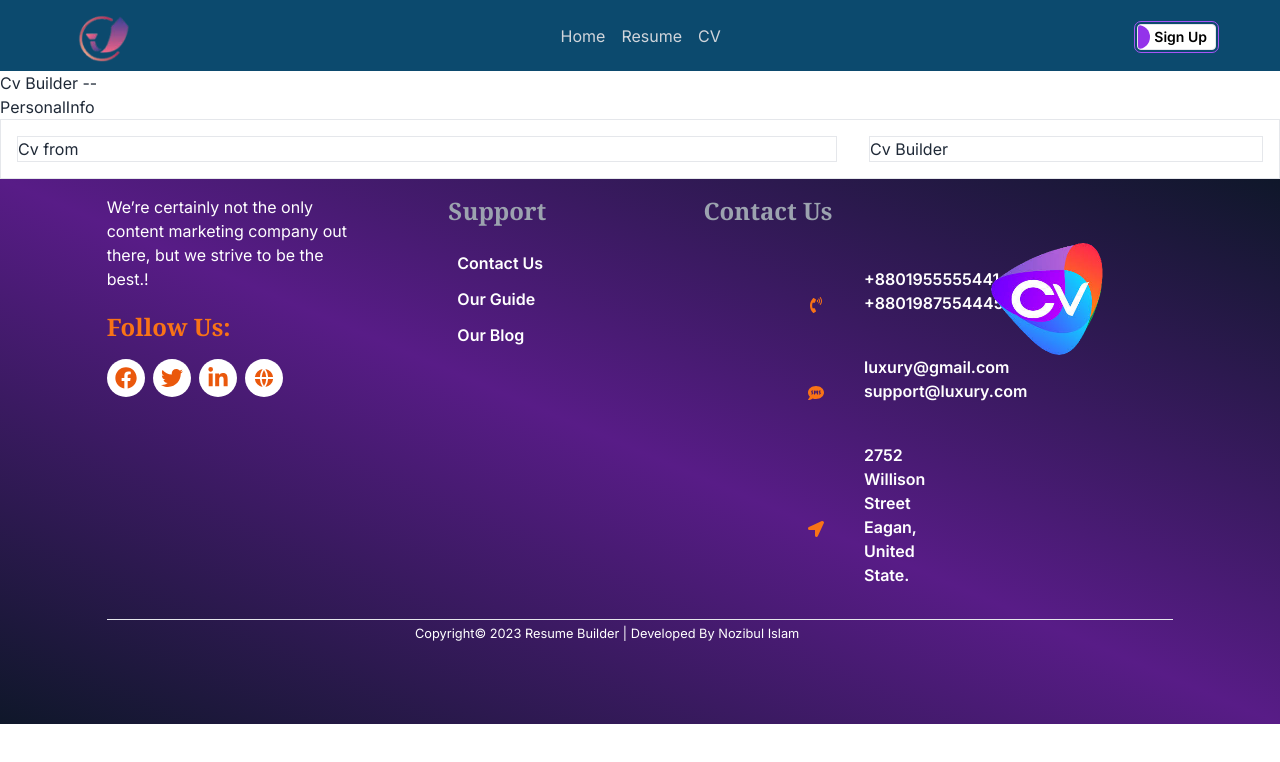
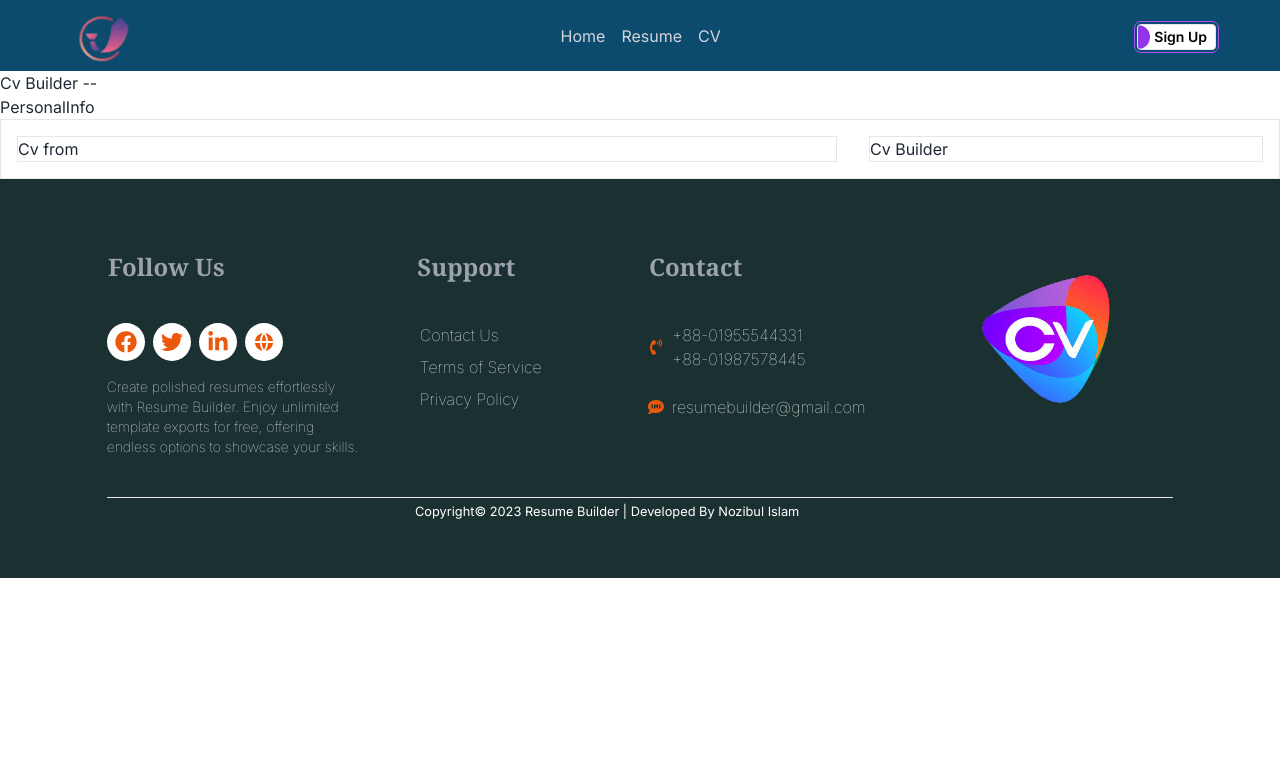
Before and after one commit to Nozibul/resume-builder-app, a Next.js app: page /cv/cv_builder in a window 1280 px wide. Shown: the top 762 px of the page. Built offline with nearby package versions, Linux system fonts and the light colour scheme.

Commit message:
Update the footer section and also resiponsive

```diff
--- a/src/app/globals.css
+++ b/src/app/globals.css
@@ -6,34 +6,21 @@
 @layer components {
 
   /* icon */
-  .icon-hover{
-    @apply transition duration-300 delay-200 ease-in-out
-  }
-
   .social-icon{
     @apply text-orange-600
             text-[22px]
             rounded-full
             p-2
-            hover:-translate-y-2
-            hover:bg-orange-700
-            hover:text-white
             bg-white
   }
 
 
 
-/* Footer Section */
-.footer-support{
-  @apply mt-3 flex flex-col pl-10 text-base font-semibold
-}
 
-.footerContact{
-  @apply flex items-center pl-40 text-white mt-10 font-semibold
 
-}
+
 .footerIcon{
-  @apply text-orange-500 text-base mt-7 mr-10
+  @apply text-orange-600 text-base mr-2
 
 }
 
--- a/src/app/home/page.js
+++ b/src/app/home/page.js
@@ -1,9 +1,17 @@
+import AccordionItem from './accordingSection/AccordionItem'
+import Banner from './bannerSection/Banner'
 import ChooseSection from './chooseSection/ChooseSection'
+import Templates from './templates/Templates'
+import Works from './worksSection/Works'
 
 const HomePage = () => {
   return (
     <div>
+        <Banner />
+        <Works />
+        <Templates  />
         <ChooseSection />
+        <AccordionItem />
     </div>
   )
 }
--- a/src/components/templates/Templates.jsx
+++ b/src/app/home/templates/Templates.jsx
@@ -1,7 +1,7 @@
 "use client";
 import { useState } from "react";
-import { TextTitle, TextHeader } from "../ui/text/Text";
-import TemplatesList from "../lists/TemplatesList";
+import { TextTitle, TextHeader } from "../../../components/ui/text/Text";
+import TemplatesList from "../../../components/lists/TemplatesList";
 import { useRouter } from "next/navigation";
 
 const Templates = () => {
@@ -23,8 +23,8 @@ const Templates = () => {
 
 
   return (
-    <section className="w-full template-section">
-      <div className="w-11/12 mx-auto mt-12">
+    <section className="w-full template-section py-2">
+      <div className="w-11/12 mx-auto mt-10">
         <div className="text-center py-8 pt-5">
           <TextTitle textTitle="CV/Resume Templates" />
           <TextHeader textHeader="Select Your Desired Premium Templates For Free" tSize="text-xl" />
--- a/src/app/page.js
+++ b/src/app/page.js
@@ -1,9 +1,4 @@
-import AccordionItem from "@/app/home/accordingSection/AccordionItem"
-import Banner from "@/app/home/bannerSection/Banner"
-import Templates from "@/components/templates/Templates"
-import Works from "@/app/home/worksSection/Works"
 import HomePage from "./home/page"
-
 
 export const metadata = {
   title: 'Home - Resume Builder',
@@ -14,11 +9,7 @@ export default function Home() {
   return (
     <>
       <section className="w-full flex min-h-screen flex-col items-center">
-       <Banner />
-       <Works />
-       <Templates />
        <HomePage />
-       <AccordionItem />
       </section>
    </>
   )
--- a/src/components/footer/FooterPage.jsx
+++ b/src/components/footer/FooterPage.jsx
@@ -1,95 +1,104 @@
-import { FaPhoneVolume, FaSms, FaLocationArrow } from "react-icons/fa";
+import { FaPhoneVolume, FaSms } from "react-icons/fa";
 import Image from "next/image";
 import Link from "next/link";
 import SocialIcon from "../ui/icons/SocialIcon";
 import { TextHeader } from "../ui/text/Text";
-import footerLogo from "../../../public/assets/cv-footer.png"
-
+import footerLogo from "../../../public/assets/cv-footer.png";
 
 const FooterPage = () => {
   const supports = [
-
     {
-                pages:"Contact Us",
-                link: "/contact"
-
+      pages: "Contact Us",
+      link: "/contact",
     },
     {
-                pages:"Our Guide",
-                link: "/guide"
-
+      pages: "Terms of Service",
+      link: "/contact",
     },
 
     {
-                pages:"Our Blog",
-                link: "/blog"
-
+      pages: "Privacy Policy",
+      link: "/contact",
     },
-
   ];
 
-
   return (
-        <div className='pt-50 pb-20 relative z-[-1] bg-gradient-to-tr from-slate-900 via-purple-900 to-slate-900'>
-            <div className="grid grid-cols-4 w-10/12 gap-4 mx-auto">
-
-                <div className='w-64 text-white item-center'>
-                  <p className="mt-4 ">We’re certainly not the only content marketing company
-                  out there, but we strive to be the best.!
-                  </p>
-                  <div className="mt-5">
-                   <span className="text-2xl font-bold font-serif text-orange-500">Follow Us:</span>
-                   <div>
+    <div className="pt-14 pb-14 relative z-[-1] bg-[#1b3131]">
+      <div className="grid grid-cols-4 w-10/12 xl:grid-cols-4 lg:grid-cols-4 md:grid-cols-2 sm:grid-cols-1 xs:grid-cols-1 gap-4 mx-auto">
+        <div className="text-white item-center">
+          <div className="mt-4">
+            <div className="w-6/12 lg:-ml-1 md:-ml-4">
+              <TextHeader textHeader="Follow Us" />
+            </div>
+            <div className="pt-2">
               <SocialIcon />
             </div>
           </div>
+          <p className="mt-4 text-sm font-thin">
+            Create polished resumes effortlessly with Resume Builder. Enjoy
+            unlimited template exports for free, offering endless options to
+            showcase your skills.
+          </p>
         </div>
 
-                <div className='w-60 text-white '>
+        <div className=" text-white">
+          <div className="w-8/12 lg:ml-1 md:-ml-8">
             <TextHeader textHeader="Support" />
-                   <div className="mt-6 pb-6 ml-10">
-                    { supports?.map((support)=><Link key={support.pages} className='footer-support hover:-translate-y-1 icon-hover' href={`${support.link}`}>{support.pages}</Link>)}
+          </div>
+          <div className="pt-2 mt-6">
+            {supports?.map((support) => (
+              <Link
+                key={support.pages}
+                className="w-8/12 mt-2 flex flex-col place-items-start mx-auto text-base font-thin hover:-translate-y-1 transition duration-300 delay-200 ease-in-out"
+                href={`${support.link}`}
+              >
+                {support.pages}
+              </Link>
+            ))}
           </div>
         </div>
 
-                <div className='w-60 text-white item-center'>
-                <TextHeader textHeader="Contact Us" />
+        <div className=" text-white item-center">
+          <div className="w-6/12 lg:-ml-4 md:-ml-8">
+            <TextHeader textHeader="Contact" />
+          </div>
 
-                     <div className='footerContact '>
-                        <p><FaPhoneVolume className='footerIcon '></FaPhoneVolume></p>
-                           <Link className="flex flex-col" href="/">
-                            <p>+8801955555441</p>
-                            <p>+8801987554445</p>
+          <div className="flex items-center text-white mt-10 ">
+            <p>
+              <FaPhoneVolume className="footerIcon "></FaPhoneVolume>
+            </p>
+            <div className="flex flex-col font-thin" href="/">
+              <p>+88-01955544331</p>
+              <p>+88-01987578445</p>
+            </div>
+          </div>
+
+          <div className="flex items-center text-white mt-6 ">
+            <p>
+              <FaSms className="footerIcon "></FaSms>{" "}
+            </p>
+            <Link className="font-thin" href="/">
+              resumebuilder@gmail.com
             </Link>
           </div>
 
-                     <div className='footerContact '>
-                       <p><FaSms className='footerIcon '></FaSms> </p>
-                          <Link href="/">
-                          luxury@gmail.com <br />
-                          support@luxury.com
-                          </Link>
         </div>
 
-                     <div className='footerContact'>
-                        <p><FaLocationArrow className='footerIcon'></FaLocationArrow> </p>
-                           <Link href="/">
-                                2752 Willison Street <br />
-                                Eagan, United State.
-                           </Link>
+        <div className="text-white item-center">
+          <Image
+            className="w-32 h-32 mx-auto mt-10"
+            src={footerLogo}
+            alt="Footer Logo"
+          />
         </div>
       </div>
-
-                <div className='w-64 text-white item-center'>
-                 <Image className="w-28 h-28 mx-auto mt-16" src={footerLogo} alt='Footer Logo' />
-
-                </div>
-
-            </div>
-               <div className='w-10/12 mx-auto mt-8'>
+      <div className="w-10/12 mx-auto mt-10">
         <hr className="text-white" />
         <div className="w-[450px] mx-auto ">
-                   <small className='text-white'> Copyright&copy; 2023 Resume Builder | Developed By Nozibul Islam</small>
+          <small className="text-white">
+            {" "}
+            Copyright&copy; 2023 Resume Builder | Developed By Nozibul Islam
+          </small>
         </div>
       </div>
     </div>
--- a/src/components/ui/icons/SocialIcon.jsx
+++ b/src/components/ui/icons/SocialIcon.jsx
@@ -1,27 +1,27 @@
-import { FaFacebook, FaTwitter, FaLinkedinIn } from "react-icons/fa";
+import Link from "next/link";
+import { FaFacebook, FaLinkedinIn, FaTwitter } from "react-icons/fa";
 import { RiGlobalFill } from "react-icons/ri";
-import Link from "next/link";
 
 const SocialIcon = () => {
     const socials = [
         {
             id:1,
-            link: "/",
+            link: "/home",
             icon: <FaFacebook />
         },
         {
             id:2,
-            link: "/",
+            link: "/home",
             icon: <FaTwitter />
         },
         {
             id:3,
-            link: "/",
+            link: "/home",
             icon: <FaLinkedinIn />
         },
         {
             id:4,
-            link: "/",
+            link: "/home",
             icon: <RiGlobalFill />
         },
     ]
@@ -30,7 +30,9 @@ const SocialIcon = () => {
     <div className="flex gap-2 mt-4">
         {
             socials?.map((social)=>(
-                  <Link key={social.id} href={`${social.link}`} className="social-icon icon-hover" >{social.icon}</Link>
+                  <Link key={social.id} href={`${social.link}`} className="social-icon  hover:-translate-y-2
+                  hover:bg-orange-700
+                  hover:text-white">{social.icon}</Link>
             ))
         }
     </div>
```
Lines whose indentation alone changed are shown as unchanged.
